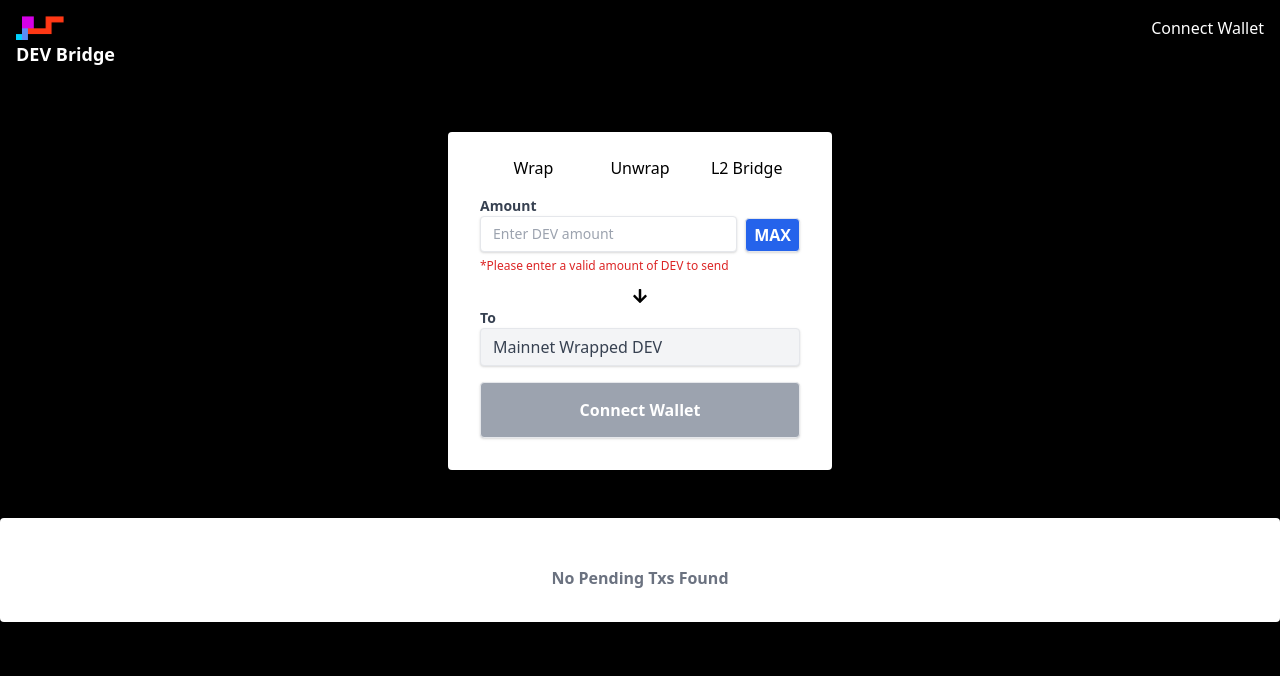
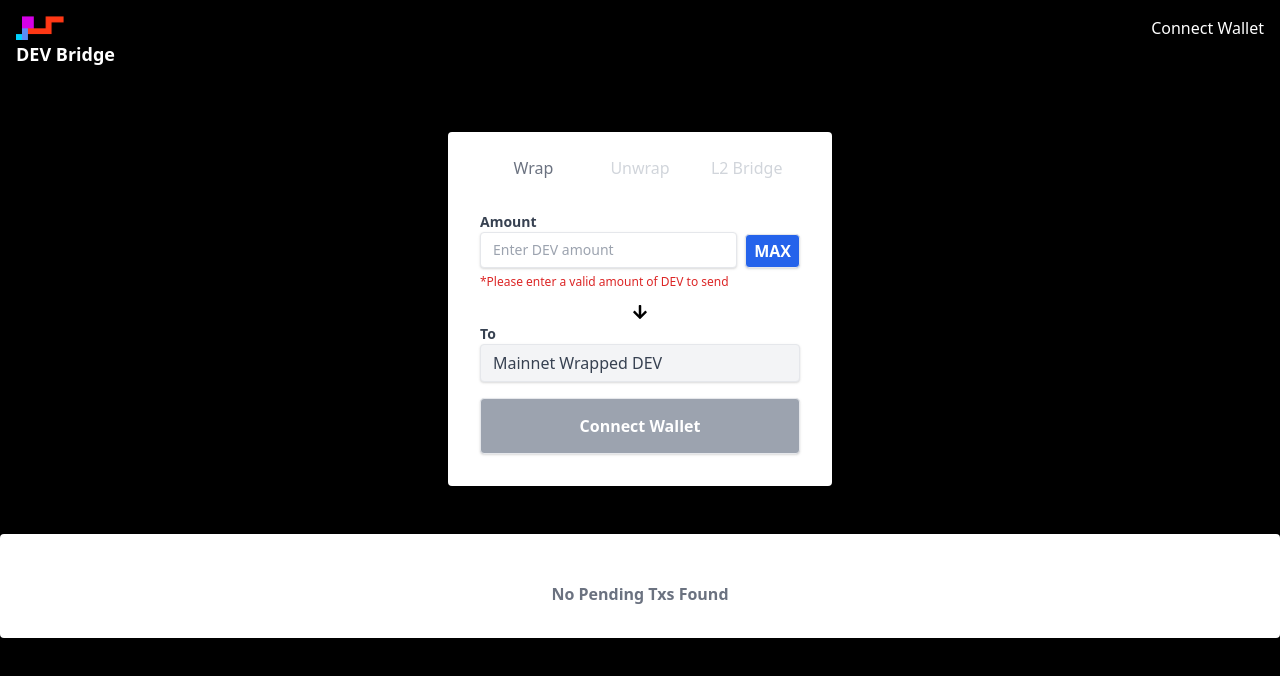
Before and after one commit to dev-protocol/bridge-ui, a React (Create React App) app: page /wrap in a window 1280 px wide. Shown: the top 676 px of the page. Built offline with nearby package versions, Linux system fonts and the light colour scheme; what @metamask/detect-provider would draw is missing.

Commit message:
styling for active nav items

```diff
--- a/src/App.tsx
+++ b/src/App.tsx
@@ -11,8 +11,9 @@ import { AllowanceProvider } from './context/allowanceContext';
 import { WrappableProvider } from './context/wrappableContext';
 import { BridgeProvider } from './context/bridgeContext';
 import TransactionsTable from './components/transactions-table/TransactionsTable';
-import { BrowserRouter as Router, Switch, Route, Link, Redirect } from 'react-router-dom';
+import { BrowserRouter as Router, Switch, Route, Redirect } from 'react-router-dom';
 import Wrap from './components/wrap/Wrap';
+import NavLinkItem from './components/NavLinkItem';
 
 const App: React.FC = () => {
 	const web3ProviderContext = useWeb3ProviderContext();
@@ -79,17 +80,11 @@ const App: React.FC = () => {
 						<div className="max-w-sm bg-white mx-auto my-12 p-8 pt-2 rounded">
 							<div className="pt-4">
 								<Router>
-									<nav className="pb-4">
+									<nav className="pb-8">
 										<ul className="flex">
-											<li className="w-1/2 text-center">
-												<Link to="/wrap">Wrap</Link>
-											</li>
-											<li className="w-1/2 text-center">
-												<Link to="/unwrap">Unwrap</Link>
-											</li>
-											<li className="w-1/2 text-center">
-												<Link to="/bridge">L2 Bridge</Link>
-											</li>
+											<NavLinkItem route="/wrap" routeName="Wrap" />
+											<NavLinkItem route="/unwrap" routeName="Unwrap" />
+											<NavLinkItem route="/bridge" routeName="L2 Bridge" />
 										</ul>
 									</nav>
 
--- /dev/null
+++ b/src/components/NavLinkItem.tsx
@@ -0,0 +1,19 @@
+import React from 'react';
+import { NavLink } from 'react-router-dom';
+
+type NavLinkItemParams = {
+	route: string;
+	routeName: string;
+};
+
+const NavLinkItem: React.FC<NavLinkItemParams> = ({ route, routeName }) => {
+	return (
+		<li className="w-1/2 text-center text-gray-300 font-medium">
+			<NavLink to={route} activeClassName="text-gray-500">
+				{routeName}
+			</NavLink>
+		</li>
+	);
+};
+
+export default NavLinkItem;
```
